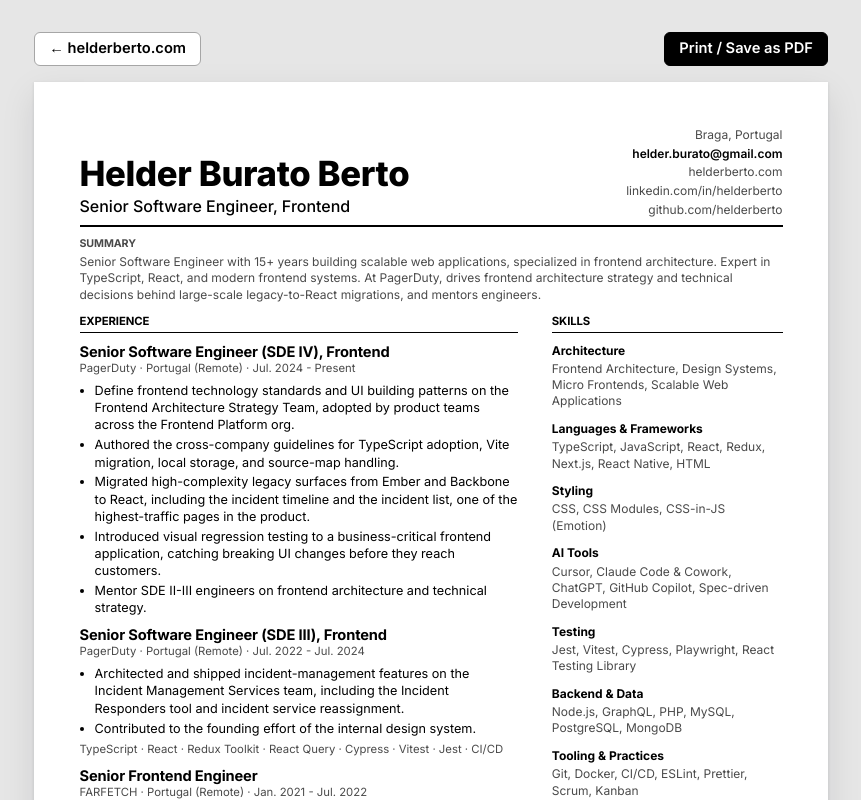
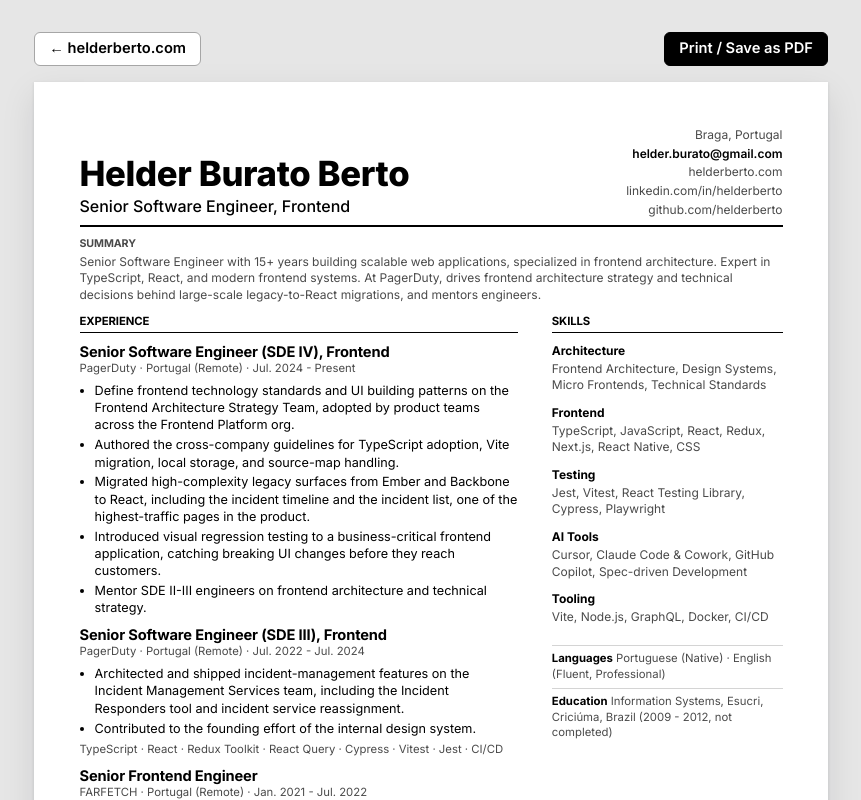
Before and after one commit to helderberto/helderberto.com, a Next.js app: page /resume in a window 1280 px wide. Shown: the top 800 px of the page, without its empty margins (209-1070 px from the left). Built offline with nearby package versions, Linux system fonts and the light colour scheme.

Commit message:
chore: trim resume skills to five focused groups

```diff
--- a/src/data/resume.ts
+++ b/src/data/resume.ts
@@ -42,11 +42,11 @@ export const resume = {
         'Frontend Architecture',
         'Design Systems',
         'Micro Frontends',
-        'Scalable Web Applications',
+        'Technical Standards',
       ],
     },
     {
-      group: 'Languages & Frameworks',
+      group: 'Frontend',
       items: [
         'TypeScript',
         'JavaScript',
@@ -54,21 +54,7 @@ export const resume = {
         'Redux',
         'Next.js',
         'React Native',
-        'HTML',
-      ],
-    },
-    {
-      group: 'Styling',
-      items: ['CSS', 'CSS Modules', 'CSS-in-JS (Emotion)'],
-    },
-    {
-      group: 'AI Tools',
-      items: [
-        'Cursor',
-        'Claude Code & Cowork',
-        'ChatGPT',
-        'GitHub Copilot',
-        'Spec-driven Development',
+        'CSS',
       ],
     },
     {
@@ -76,26 +62,23 @@ export const resume = {
       items: [
         'Jest',
         'Vitest',
+        'React Testing Library',
         'Cypress',
         'Playwright',
-        'React Testing Library',
       ],
     },
     {
-      group: 'Backend & Data',
-      items: ['Node.js', 'GraphQL', 'PHP', 'MySQL', 'PostgreSQL', 'MongoDB'],
+      group: 'AI Tools',
+      items: [
+        'Cursor',
+        'Claude Code & Cowork',
+        'GitHub Copilot',
+        'Spec-driven Development',
+      ],
     },
     {
-      group: 'Tooling & Practices',
-      items: [
-        'Git',
-        'Docker',
-        'CI/CD',
-        'ESLint',
-        'Prettier',
-        'Scrum',
-        'Kanban',
-      ],
+      group: 'Tooling',
+      items: ['Vite', 'Node.js', 'GraphQL', 'Docker', 'CI/CD'],
     },
   ] satisfies SkillGroup[],
   experience: [
```
